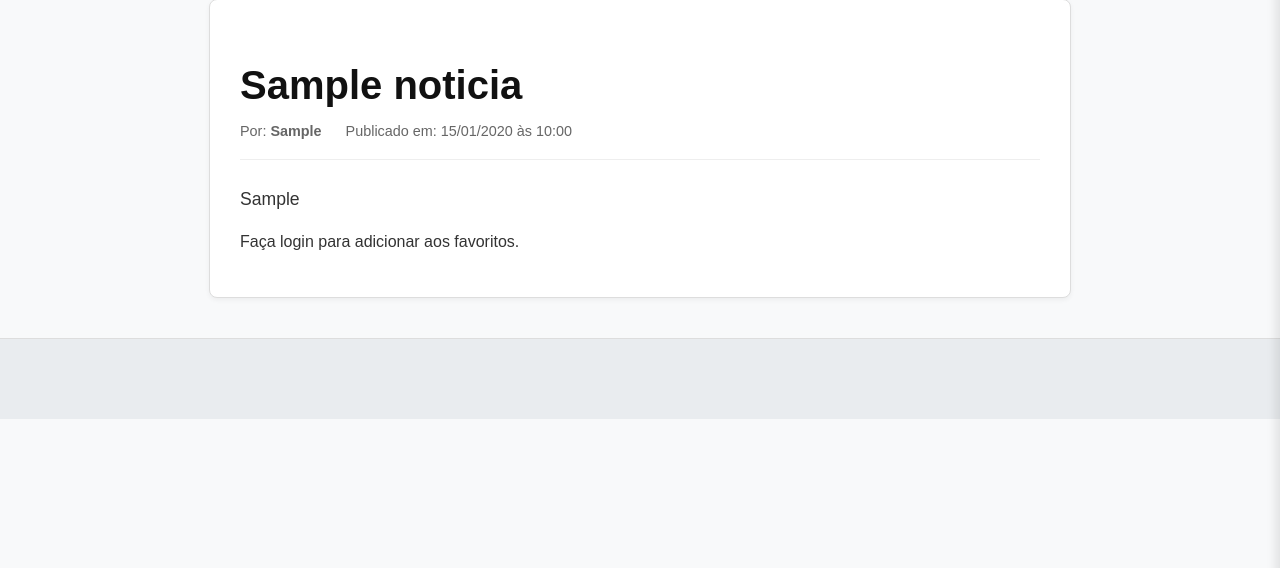
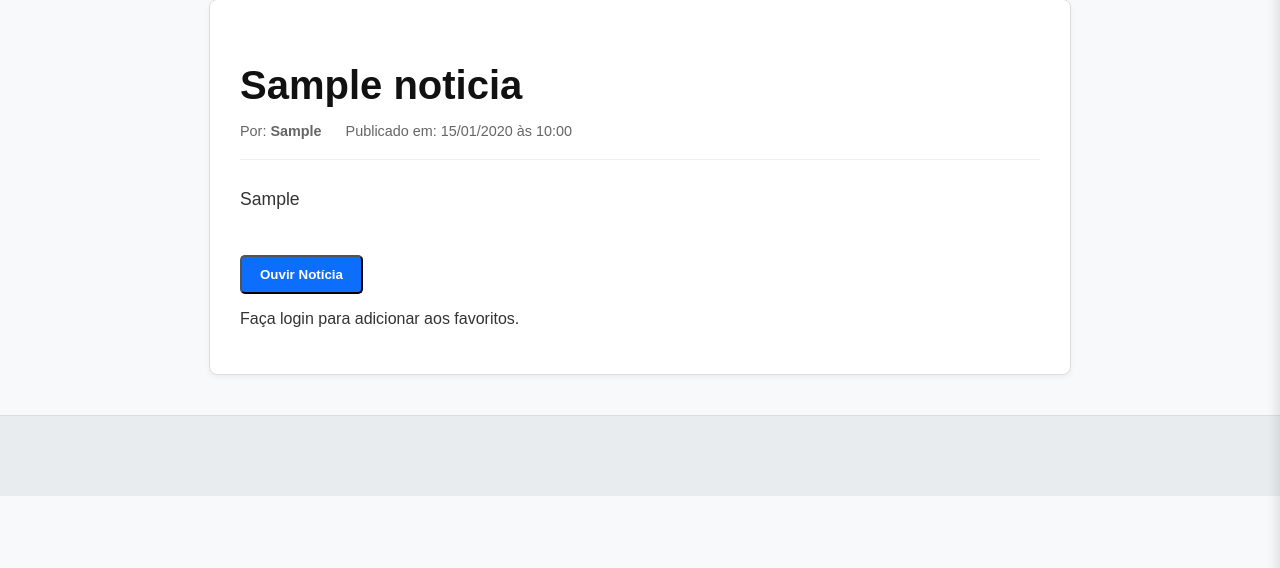
Before and after one commit to JotaDiasss/GENUS-JC, a Django app: a page that uses templates/pagina-noticia.html in a window 1280 px wide. Shown: the part 172-740 px from the top of the page. Run offline with Django 5.2, Linux system fonts and the light colour scheme; tables that the repository leaves empty hold one stand-in row (values such as "Sample post").

Commit message:
Adicionando funcao de ler noticia

```diff
--- /dev/null
+++ b/static/scripts/ouvir_noticia.js
@@ -0,0 +1,65 @@
+// Espera o DOM (a página) carregar completamente
+document.addEventListener('DOMContentLoaded', () => {
+
+    // 1. Encontra os elementos na página
+    const btnOuvir = document.getElementById('btn-ouvir-noticia');
+    const tituloEl = document.getElementById('noticia-titulo');
+    const corpoEl = document.getElementById('noticia-corpo');
+
+    // 2. Verifica se o navegador suporta a API de Fala
+    // Se não suportar, esconde o botão e para o script.
+    if (!('speechSynthesis' in window)) {
+        console.error('Navegador não suporta a Web Speech API.');
+        if (btnOuvir) btnOuvir.style.display = 'none';
+        return;
+    }
+
+    // 3. Garante que a fala pare se o usuário sair da página (boa prática)
+    window.addEventListener('beforeunload', () => {
+        window.speechSynthesis.cancel();
+    });
+
+    // 4. Adiciona o evento de clique ao botão
+    // (só adiciona se o botão realmente existir na página)
+    if (btnOuvir) {
+        btnOuvir.addEventListener('click', () => {
+
+            // 4a. Se já estiver falando, para a leitura
+            if (window.speechSynthesis.speaking) {
+                window.speechSynthesis.cancel(); // Para a fala imediatamente
+                btnOuvir.textContent = 'Ouvir Notícia';
+                return;
+            }
+
+            // 4b. Se não estiver falando, começa a leitura
+            // Verifica se encontrou o título e o corpo
+            if (tituloEl && corpoEl) {
+                // Pega os textos de dentro das tags HTML
+                const titulo = tituloEl.textContent.trim();
+                const corpo = corpoEl.textContent.trim();
+                const textoCompleto = titulo + ". " + corpo; // Junta os dois
+
+                // Cria o objeto de fala (o "recado")
+                const utterance = new SpeechSynthesisUtterance(textoCompleto);
+
+                // Configura o idioma para português do Brasil
+                utterance.lang = 'pt-BR';
+
+                // 4c. O que fazer quando a fala terminar
+                utterance.onend = () => {
+                    btnOuvir.textContent = 'Ouvir Notícia';
+                };
+
+                // 4d. O que fazer se der um erro
+                utterance.onerror = (event) => {
+                    console.error('Erro no SpeechSynthesis:', event.error);
+                    btnOuvir.textContent = 'Ouvir Notícia'; // Reseta o botão
+                };
+
+                // 4e. Manda o navegador falar!
+                window.speechSynthesis.speak(utterance);
+                btnOuvir.textContent = 'Parar Leitura'; // Muda o texto do botão
+            }
+        });
+    }
+});
--- a/templates/pagina-noticia.html
+++ b/templates/pagina-noticia.html
@@ -5,23 +5,34 @@
 
 {% block extra_css %}
     <link rel="stylesheet" href="{% static 'styles/favoritos.css' %}">
+
+    <link rel="stylesheet" href="{% static 'styles/ouvir_noticia.css' %}">
 {% endblock %}
 
 {% block content %}
 <article class="noticia-detalhe">
-    <h1>{{ noticia.titulo }}</h1>
+
+    <h1 id="noticia-titulo">{{ noticia.titulo }}</h1>
 
     <div class="noticia-meta">
         <span>Por: <strong>{{ noticia.reporter }}</strong></span>
         <span>Publicado em: {{ noticia.data|date:"d/m/Y \à\s H:i" }}</span>
     </div>
 
-    <div class="corpo-noticia">
+    <div class="corpo-noticia" id="noticia-corpo">
         {{ noticia.detalhes|linebreaks }}
     </div>
 
+    <div class="noticia-acoes" style="margin-top: 20px;">
+
+        <button
+            id="btn-ouvir-noticia"
+            class="noticia-card-link btn-ouvir"
+        >
+            Ouvir Notícia
+        </button>
+
         {% if user.is_authenticated %}
-
             <button
                 id="btn-toggle-favorito"
                 class="noticia-card-link btn-favorito {% if is_favorito %}favorito-ativo{% endif %}"
@@ -38,6 +49,8 @@
         {% else %}
             <p>Faça login para adicionar aos favoritos.</p>
         {% endif %}
+    </div>
+
 </article>
 
 {% if noticias_relacionadas %}
@@ -60,6 +73,9 @@
 
 {% endblock %}
 
+
 {% block extra_scripts %}
     <script src="{% static 'scripts/favoritos.js' %}"></script>
+
+    <script src="{% static 'scripts/ouvir_noticia.js' %}"></script>
 {% endblock %}
```
Also changed, not shown: static/styles/ouvir_noticia.css (added, +25 -0 lines). Lines whose indentation alone changed are shown as unchanged.
